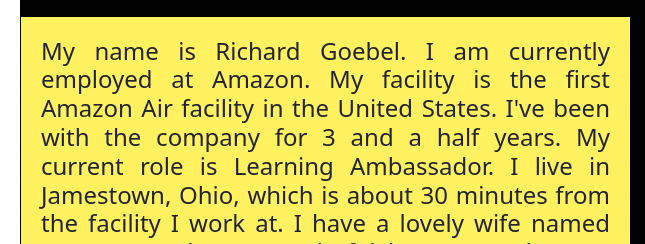
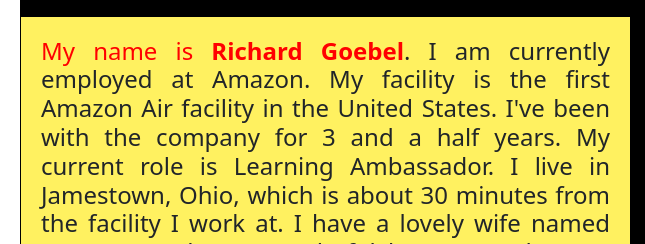
Before and after one commit to richardgoebel/mywebpage, a plain HTML site: page index.html in a window 1280 px wide. Shown: the part 1067-1311 px from the top of the page, 0-645 px from the left. Drawn offline with nearby package versions, Linux system fonts and the light colour scheme.

Commit message:
Update index.html

```diff
--- a/index.html
+++ b/index.html
@@ -45,7 +45,7 @@
         <h1></h1>
       </main>
       <main class="grid-item item6">
-        <h4>My name is Richard Goebel. I am currently employed at Amazon. My facility is the first Amazon Air facility in the United States. I've been with the company for 3 and a half years. My current role is Learning Ambassador. I live in Jamestown, Ohio, which is about 30 minutes from the facility I work at. I have a lovely wife named Autumn, and two wonderful boys named Owen and Connor. These kids do not live at home, so now we have four spoiled cats that take up a lot of our time. If I'm not at home or at work, you can usually find me out in nature playing disc golf. It has become less of a hobby and now more of an obsession. When the weather is nice, my wife and I enjoy going to festivals. I'm creating this webpage as a landing for anyone who may be interested in getting to know more about me or what it is that I do. Please refer to the links below and don't forget to subscribe to my blog!</h4>
+        <h4><span style="color:red;">My name is <strong>Richard Goebel</strong></span>. I am currently employed at Amazon. My facility is the first Amazon Air facility in the United States. I've been with the company for 3 and a half years. My current role is Learning Ambassador. I live in Jamestown, Ohio, which is about 30 minutes from the facility I work at. I have a lovely wife named Autumn, and two wonderful boys named Owen and Connor. These kids do not live at home, so now we have four spoiled cats that take up a lot of our time. If I'm not at home or at work, you can usually find me out in nature playing disc golf. It has become less of a hobby and now more of an obsession. When the weather is nice, my wife and I enjoy going to festivals. I'm creating this webpage as a landing for anyone who may be interested in getting to know more about me or what it is that I do. Please refer to the links below and don't forget to subscribe to my blog!</h4>
       </main>
       <div class="grid-item item7">
         <img src="https://scontent-ord5-1.xx.fbcdn.net/v/t1.6435-9/97171935_3147601095262251_1304262644445741056_n.jpg?_nc_cat=101&ccb=1-7&_nc_sid=8bfeb9&_nc_ohc=OjxRtQr6vmAAX8V6kv2&_nc_ht=scontent-ord5-1.xx&oh=00_AfBuXDplwYmi4cFMby1RcE8RQRLcCSAj5k1xehl7x3-jLg&oe=649E55C6" alt="My Wife and Son Graduating">
```
